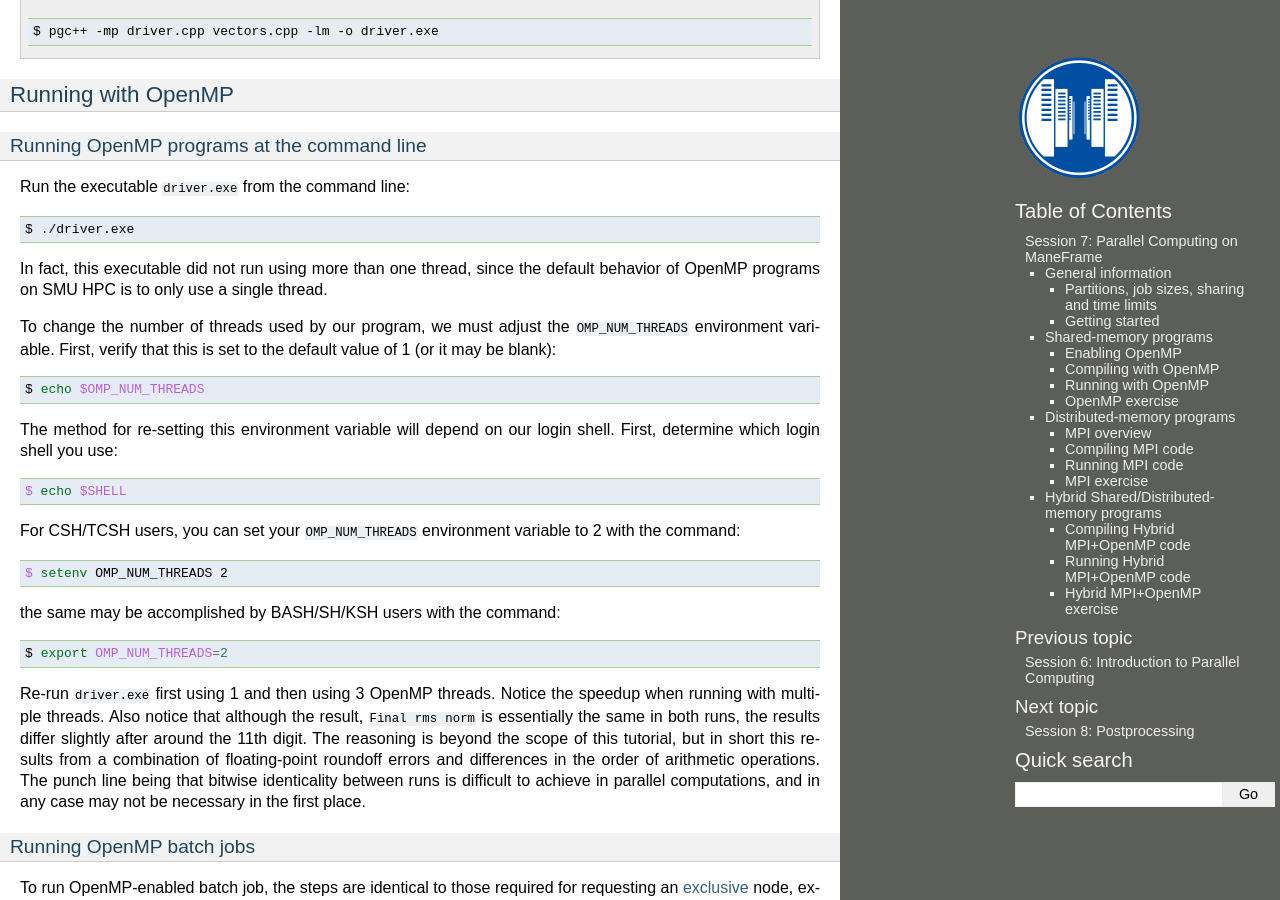
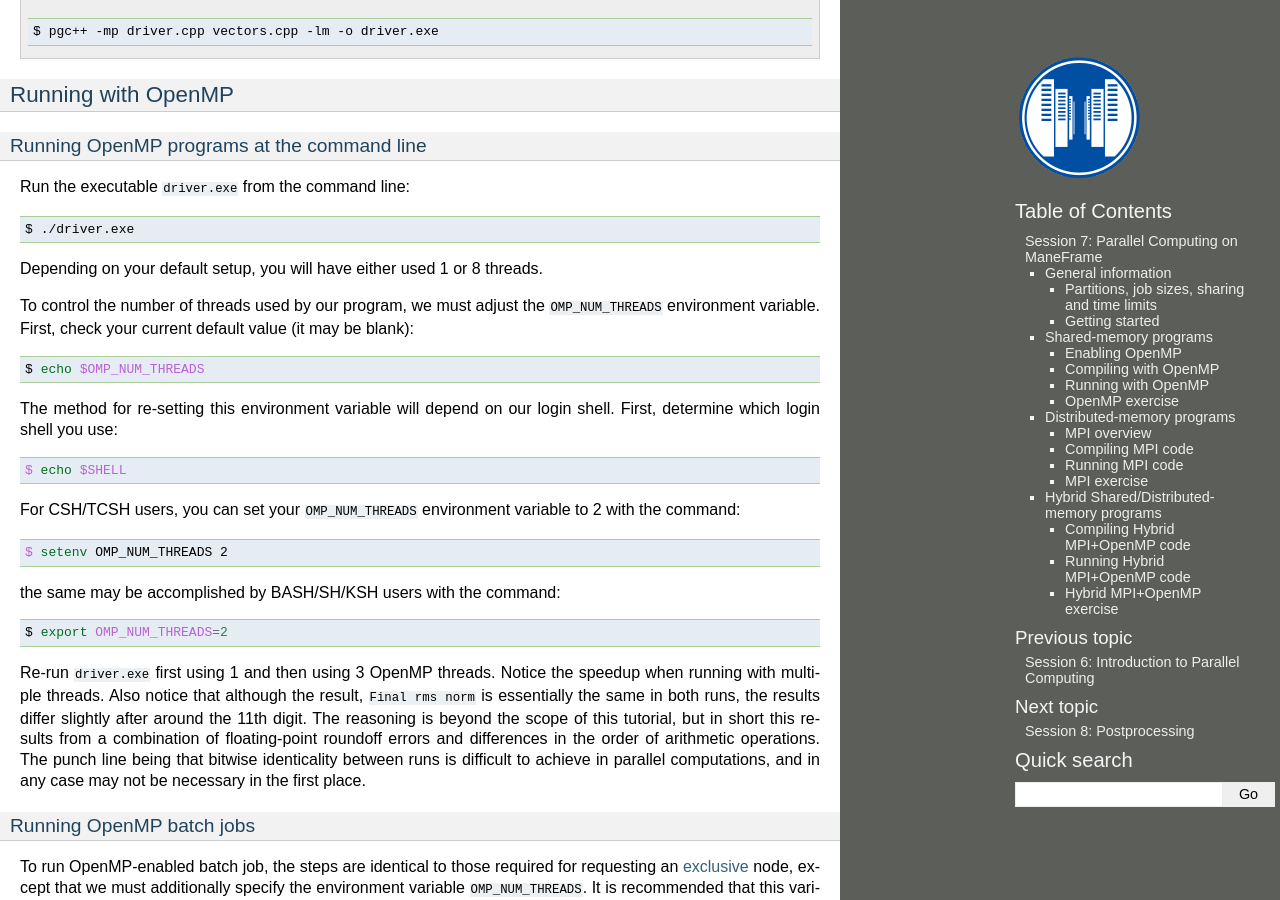
Before and after one commit to drreynolds/smuhpc-workshop, a Sphinx documentation site: the page built from source/session_7.rst, in a window 1280 px wide and 900 px high, scrolled down 2488 px. Built offline with Sphinx 7.4.7, drawn with Linux system fonts in a browser that asks for light colours; comment, search, counter and statistics services are not loaded.

Commit message:
Updated errors from session 7 page

```diff
--- a/source/session_7.rst
+++ b/source/session_7.rst
@@ -231,15 +231,14 @@ Run the executable ``driver.exe`` from the command line:
 
    $ ./driver.exe
 
-In fact, this executable did not run using more than one thread, since
-the default behavior of OpenMP programs on SMU HPC is to only use a
-single thread.
+Depending on your default setup, you will have either used 1 or 8
+threads.
 
 .. index:: OpenMP; OMP_NUM_THREADS
 
-To change the number of threads used by our program, we must adjust
-the ``OMP_NUM_THREADS`` environment variable. First, verify that this is
-set to the default value of 1 (or it may be blank):
+To control the number of threads used by our program, we must adjust
+the ``OMP_NUM_THREADS`` environment variable. First, check your
+current default value (it may be blank):
 
 .. code-block:: bash
 
```
